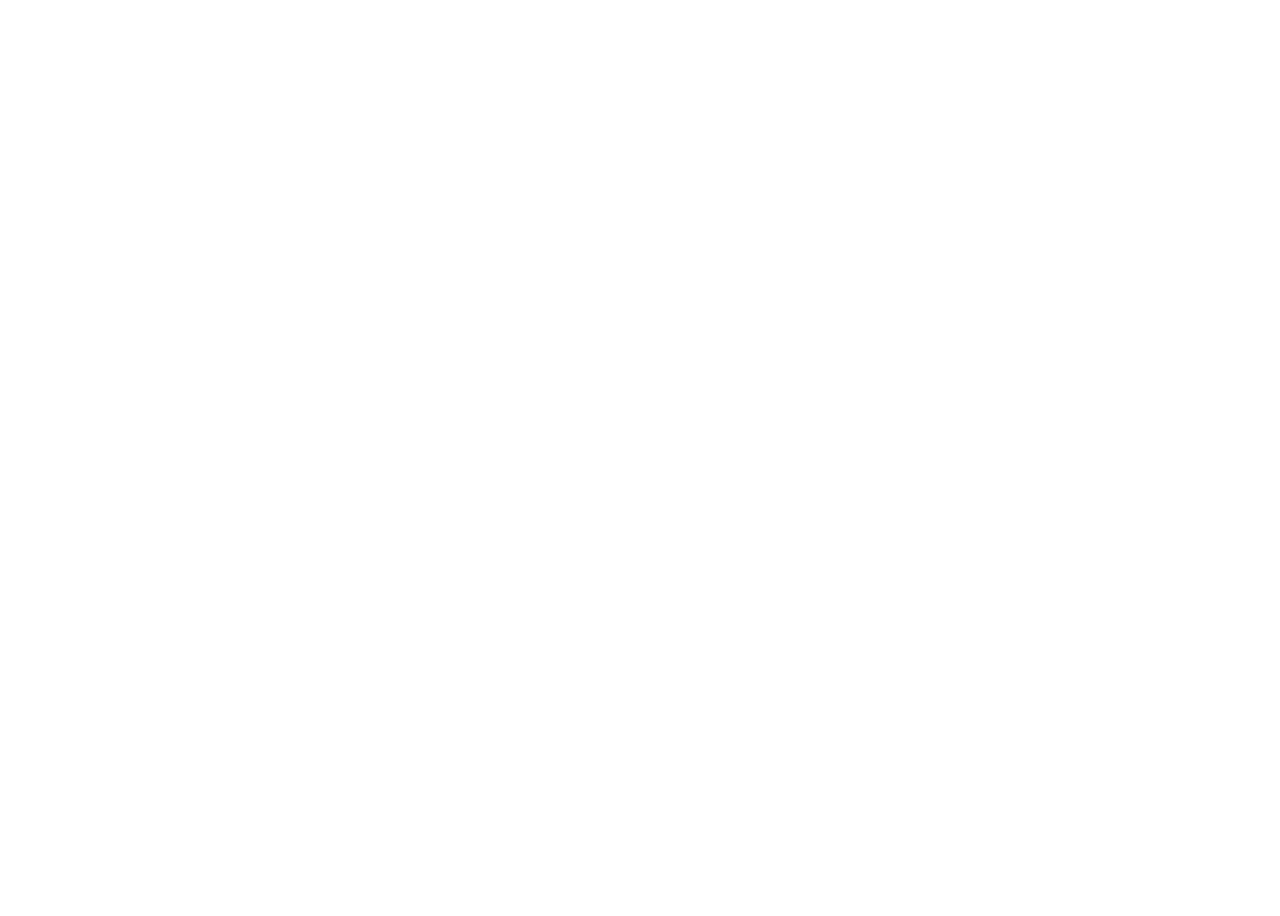
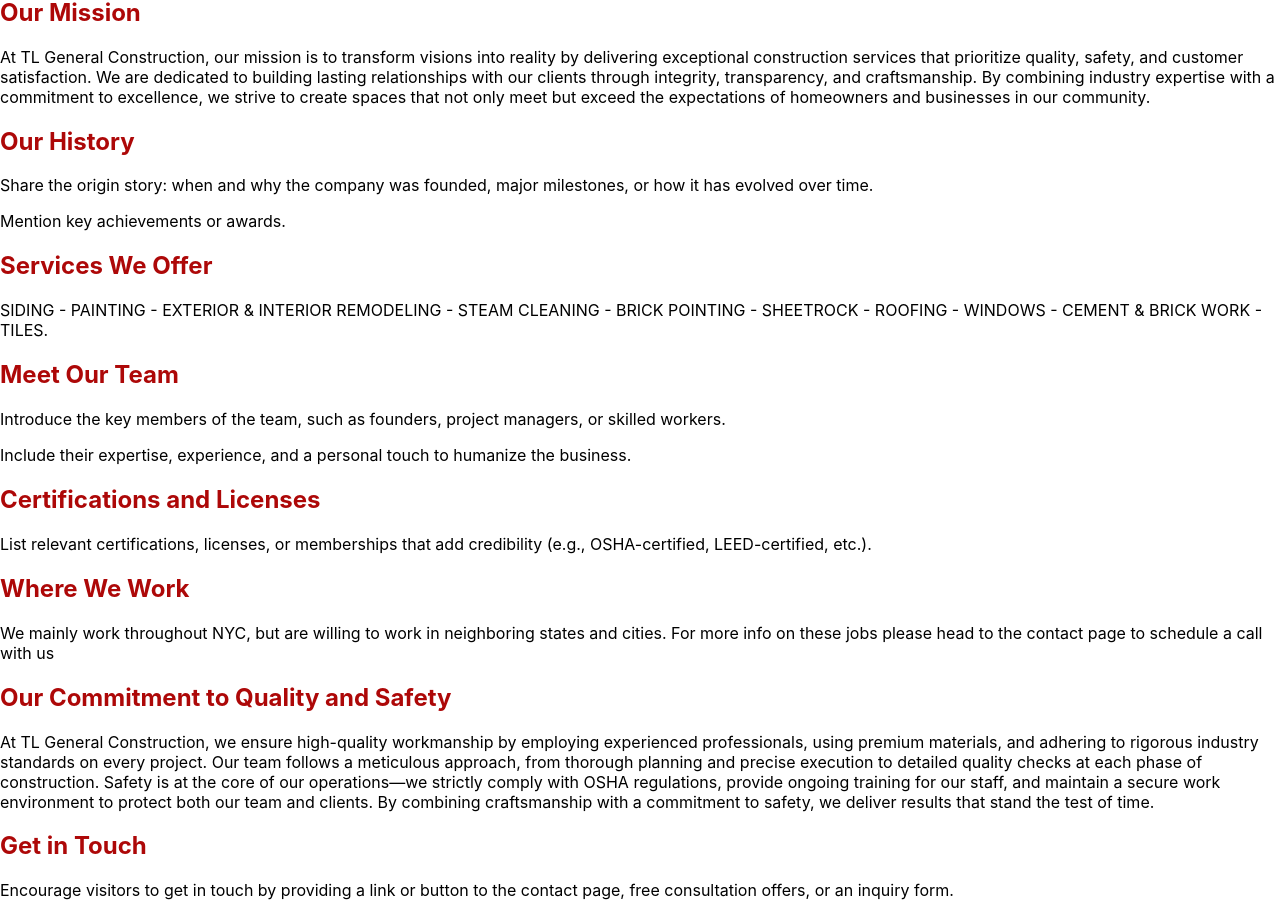
Before and after one commit to MuhammedACheema/TL-Construction, a React (Create React App) app in the folder frontend/tl/: page /aboutus in a window 1280 px wide. Shown: the part 233-1149 px from the top of the page. Before the commit the page ends 800 px from the top, so only its background shows below. Built offline with nearby package versions, Linux system fonts and the light colour scheme.

Commit message:
began working on the about us page

```diff
--- a/frontend/tl/src/components/AboutUs.js
+++ b/frontend/tl/src/components/AboutUs.js
@@ -1,9 +1,84 @@
-import React from "react";
+import React from 'react';
+import './styling/AboutUs.css'
 
 function AboutUs(){
-    return(
-        <h1>Yo Momma</h1>
-    );
-}
+  return (
+    <div className="about-us">
+      {/* Introduction */}
+      <div className="section introduction">
+        {/* <h1>TL General Contractor</h1>
+        <p>A brief statement summarizing the company's mission or expertise.</p> */}
+        <h2>Who We Are</h2>
+        <p>
+        TL General Construction has been proudly serving the Bronx and surrounding areas since 2008. Specializing in residential and commercial construction, we offer a wide range of services, including renovations, new builds, and custom projects. With over 15 years of experience, we are committed to delivering high-quality workmanship and exceptional service to homeowners, businesses, and property managers in our community.
+        </p>
+      </div>
+
+      {/* Mission Statement */}
+      <div className="section mission">
+        <h2>Our Mission</h2>
+        <p>
+        At TL General Construction, our mission is to transform visions into reality by delivering exceptional construction services that prioritize quality, safety, and customer satisfaction. We are dedicated to building lasting relationships with our clients through integrity, transparency, and craftsmanship. By combining industry expertise with a commitment to excellence, we strive to create spaces that not only meet but exceed the expectations of homeowners and businesses in our community.
+        </p>
+      </div>
+
+      {/* Company History */}
+      <div className="section history">
+        <h2>Our History</h2>
+        <p>
+          Share the origin story: when and why the company was founded, major milestones, or how it has evolved over time.
+        </p>
+        <p>Mention key achievements or awards.</p>
+      </div>
+
+      {/* Services Offered */}
+      <div className="section services">
+        <h2>Services We Offer</h2>
+        <p>
+        SIDING - PAINTING - EXTERIOR & INTERIOR REMODELING - STEAM CLEANING - BRICK POINTING - SHEETROCK - ROOFING - WINDOWS - CEMENT & BRICK WORK - TILES.
+        </p>
+      </div>
+
+      {/* Team Introduction */}
+      <div className="section team">
+        <h2>Meet Our Team</h2>
+        <p>
+          Introduce the key members of the team, such as founders, project managers, or skilled workers.
+        </p>
+        <p>Include their expertise, experience, and a personal touch to humanize the business.</p>
+      </div>
+
+      {/* Certifications and Licenses */}
+      <div className="section certifications">
+        <h2>Certifications and Licenses</h2>
+        <p>
+          List relevant certifications, licenses, or memberships that add credibility (e.g., OSHA-certified, LEED-certified, etc.).
+        </p>
+      </div>
+
+      {/* Geographic Area Served */}
+      <div className="section geography">
+        <h2>Where We Work</h2>
+        <p>We mainly work throughout NYC, but are willing to work in neighboring states and cities. For more info on these jobs please head to the contact page to schedule a call with us</p>
+      </div>
+
+      {/* Commitment to Quality and Safety */}
+      <div className="section quality-safety">
+        <h2>Our Commitment to Quality and Safety</h2>
+        <p>
+        At TL General Construction, we ensure high-quality workmanship by employing experienced professionals, using premium materials, and adhering to rigorous industry standards on every project. Our team follows a meticulous approach, from thorough planning and precise execution to detailed quality checks at each phase of construction. Safety is at the core of our operations—we strictly comply with OSHA regulations, provide ongoing training for our staff, and maintain a secure work environment to protect both our team and clients. By combining craftsmanship with a commitment to safety, we deliver results that stand the test of time.
+        </p>
+      </div>
+
+      {/* Call to Action */}
+      <div className="section cta">
+        <h2>Get in Touch</h2>
+        <p>
+          Encourage visitors to get in touch by providing a link or button to the contact page, free consultation offers, or an inquiry form.
+        </p>
+      </div>
+    </div>
+  );
+};
 
 export default AboutUs;
--- /dev/null
+++ b/frontend/tl/src/components/styling/AboutUs.css
@@ -0,0 +1,3 @@
+h2{
+    color: rgb(173, 8, 8);
+}
--- a/frontend/tl/src/components/styling/Home.css
+++ b/frontend/tl/src/components/styling/Home.css
@@ -1,7 +1,7 @@
 /* Container layout */
 .container {
     display: flex;
-    height: 95vh; /* Full viewport height */
+    height: auto; /* Full viewport height */
     width: 100%; /* Full width */
   }
 
@@ -23,7 +23,7 @@
     display: flex;
     flex-direction: column;
     justify-content: center;
-    padding: 2rem; /* Adds spacing inside the content */
+    padding: 2rem; /*Adds spacing inside the content */
     background-color: #f9f9f9; /* Light background */
   }
 
```
